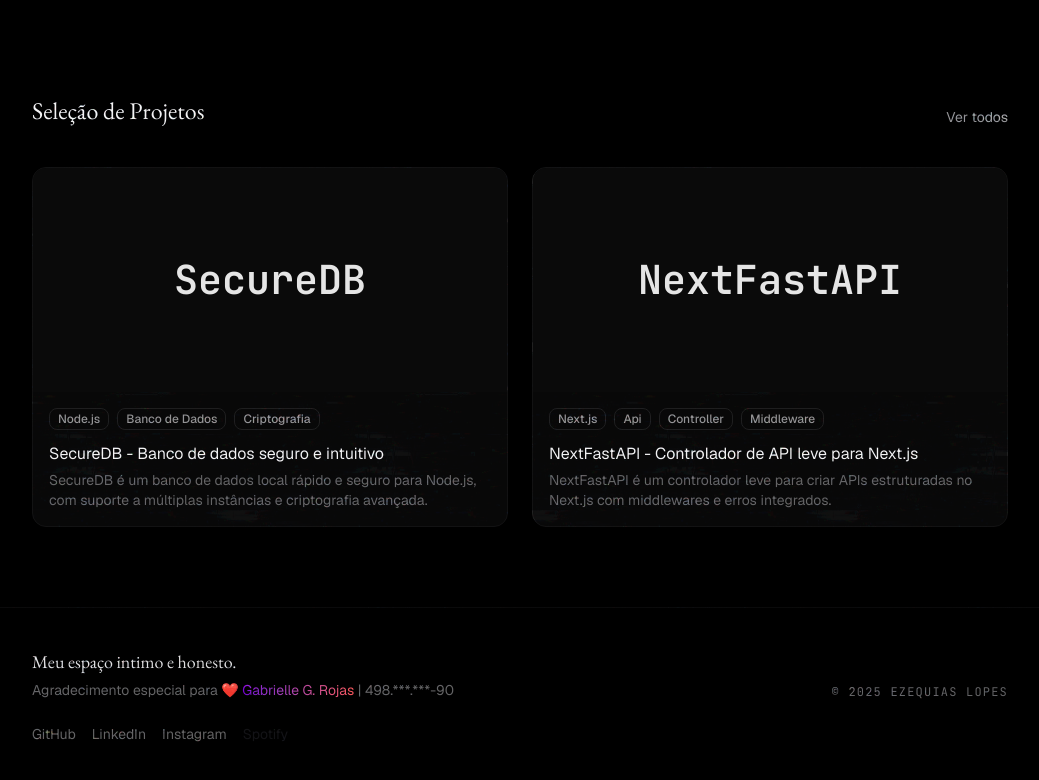
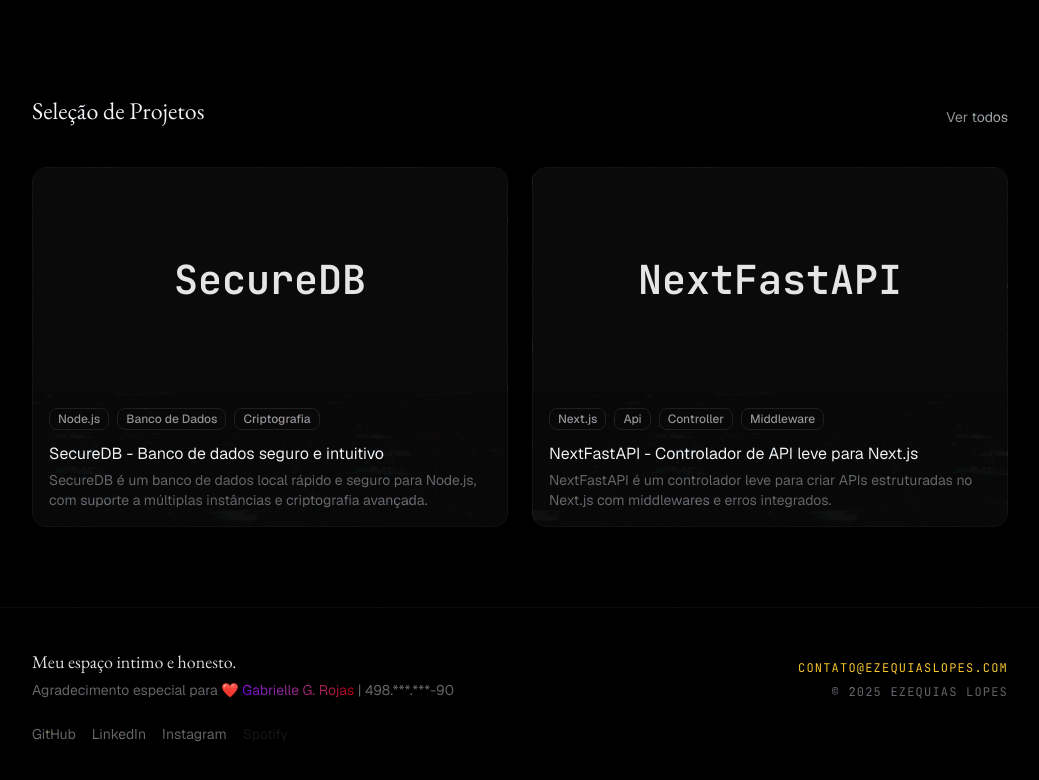
Before and after one commit to silvaezequias/portifolio, a Next.js app: page / in a window 1280 px wide. Shown: the part 617-1397 px from the top of the page, without its empty margins (120-1159 px from the left). Built offline with nearby package versions, Linux system fonts and the light colour scheme.

Commit message:
feat: add contact email in footer

```diff
--- a/components/site-footer.tsx
+++ b/components/site-footer.tsx
@@ -15,7 +15,7 @@ export default function SiteFooter() {
               <Link
                 href={"https://www.instagram.com/gabyzenha_013/"}
                 target="_blank"
-                className="hover:underline bg-gradient-to-r from-purple-700  to-red-400 bg-clip-text text-transparent"
+                className="hover:underline bg-gradient-to-r from-purple-700  to-red-700 bg-clip-text text-transparent"
                 title="Eu te amo Gabrielle!"
               >
                 Gabrielle G. Rojas
@@ -23,10 +23,18 @@ export default function SiteFooter() {
               | 498.***.***-90
             </p>
           </div>
-          <div
-            className={`${jetmono.className} text-xs uppercase tracking-widest text-neutral-500`}
-          >
-            © {new Date().getFullYear()} Ezequias Lopes
+          <div className="flex flex-col items-start sm:items-end gap-2">
+            <a
+              href="mailto:contato@ezequiaslopes.com"
+              className={`${jetmono.className} text-xs uppercase tracking-widest text-amber-300 hover:text-amber-200`}
+            >
+              contato@ezequiaslopes.com
+            </a>
+            <div
+              className={`${jetmono.className} text-xs uppercase tracking-widest text-neutral-500`}
+            >
+              © {new Date().getFullYear()} Ezequias Lopes
+            </div>
           </div>
         </div>
         <div className="mt-6 text-sm text-neutral-500">
```
